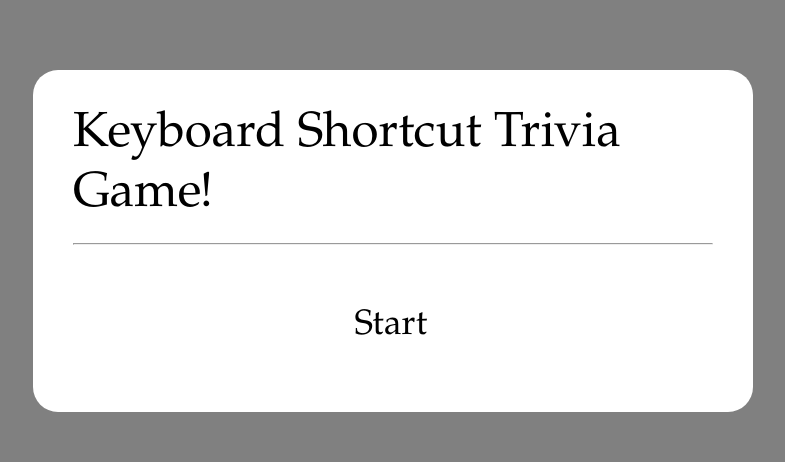
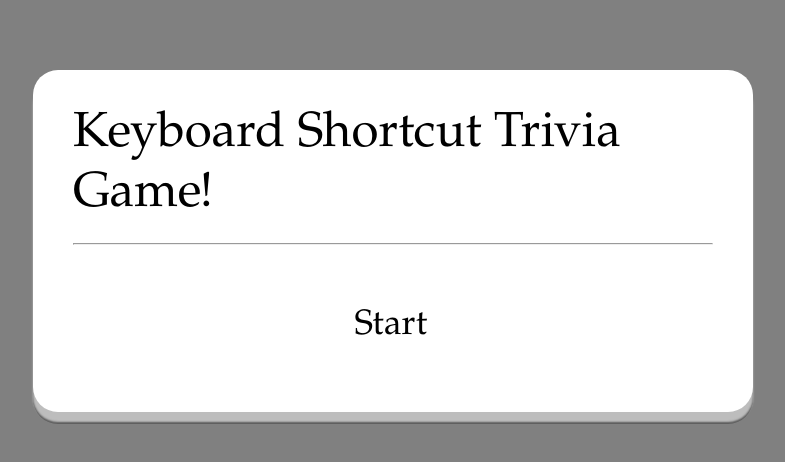
Before and after one commit to ZYinMD/homework-Trivia-Game, a plain HTML site: page index.html in a window 1280 px wide. Shown: the whole page, without its empty margins (247-1032 px from the left). Drawn offline with nearby package versions, Linux system fonts and the light colour scheme.

Commit message:
shadow added

```diff
--- a/assets/css/style.css
+++ b/assets/css/style.css
@@ -6,9 +6,11 @@ body {
   background-color: Gray;
   font-family: Garamond, 'EB Garamond', serif;
   font-weight: 100;
+
 }
 
 main {
+  box-shadow: 0 10px 2px rgba(255, 255, 255, 0.6), 0 12px 0 rgba(0,0,0,0.3);
   max-width: 640px;
   margin: 70px auto;
   padding: 35px 40px 28px;
```
